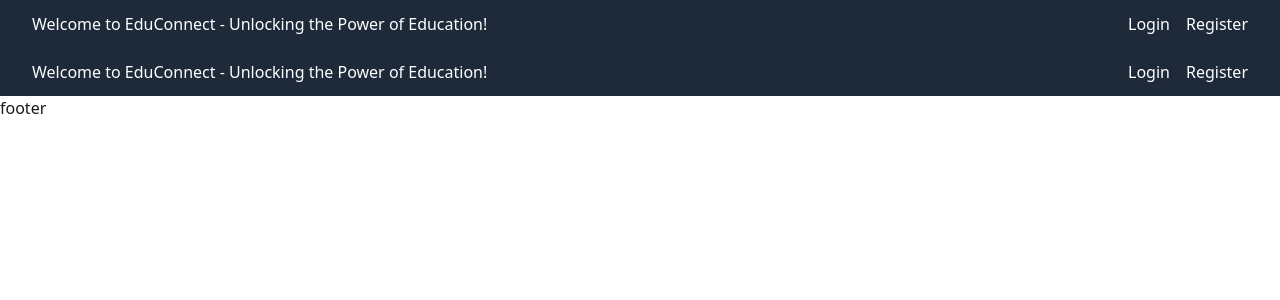
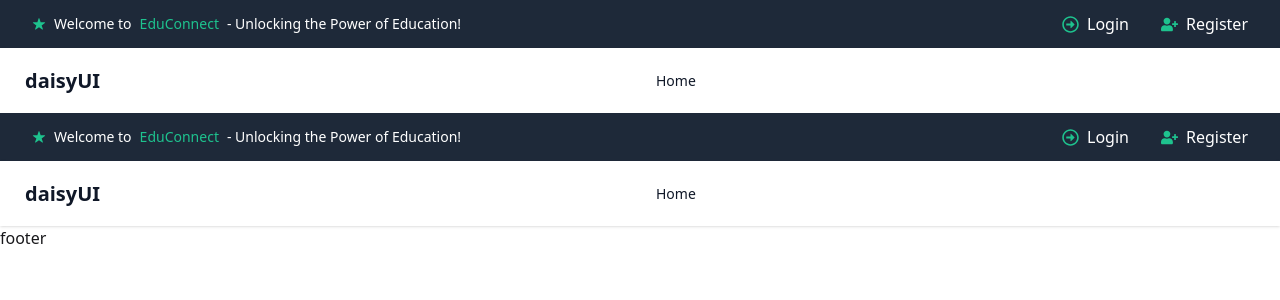
Before and after one commit to mosaraf68500/EduConnect-project, a React (Vite) app: page /header in a window 1280 px wide. Shown: the top 300 px of the page. Built offline with nearby package versions, Linux system fonts and the light colour scheme.

Commit message:
top Navbar commited

```diff
--- a/package.json
+++ b/package.json
@@ -16,18 +16,20 @@
     "react-dom": "^19.1.0",
     "react-icons": "^5.5.0",
     "react-router": "^7.6.2",
-    "router": "^2.2.0",
-    "tailwindcss": "^4.1.8"
+    "router": "^2.2.0"
   },
   "devDependencies": {
     "@eslint/js": "^9.25.0",
     "@types/react": "^19.1.2",
     "@types/react-dom": "^19.1.2",
     "@vitejs/plugin-react": "^4.4.1",
+    "autoprefixer": "^10.4.21",
     "eslint": "^9.25.0",
     "eslint-plugin-react-hooks": "^5.2.0",
     "eslint-plugin-react-refresh": "^0.4.19",
     "globals": "^16.0.0",
+    "postcss": "^8.5.4",
+    "tailwindcss": "^4.1.8",
     "vite": "^6.3.5"
   }
 }
--- a/src/pages/Header/Header.jsx
+++ b/src/pages/Header/Header.jsx
@@ -1,14 +1,16 @@
-import React from 'react';
-import TopNavbar from './TopNavbar';
-import Navbar from './Navbar';
+import React from "react";
+import TopNavbar from "./TopNavbar";
+import Navbar from "./Navbar";
 
 const Header = () => {
-    return (
-        <div className=' text-white '>
-            <TopNavbar></TopNavbar>
-            <Navbar></Navbar>
-        </div>
-    );
+  return (
+    <div className=" text-white ">
+      <div className="lg:block sm:hidden">
+        <TopNavbar></TopNavbar>
+      </div>
+      <Navbar></Navbar>
+    </div>
+  );
 };
 
 export default Header;
--- a/src/pages/Header/Navbar.jsx
+++ b/src/pages/Header/Navbar.jsx
@@ -1,11 +1,83 @@
-import React from 'react';
+import React from "react";
+import { NavLink } from "react-router";
 
 const Navbar = () => {
-    return (
-        <div>
+  const links = (
+    <>
+      <li>
+        <NavLink to="/">Home</NavLink>
+      </li>
 
+      {/* {user && (
+        <>
+          <li>
+            <NavLink to="/addjob">Add Job</NavLink>
+          </li>
+          <li>
+            <NavLink to="/myPostedJobs">My Posted Jobs</NavLink>
+          </li>
+        </>
+      )} */}
+    </>
+  );
+  return (
+    <div className="navbar bg-base-100 shadow-sm text-gray-900">
+      {/* Navbar Start (Mobile Menu + Logo) */}
+      <div className="navbar-start">
+        {/* Dropdown for Mobile */}
+        <div className="dropdown">
+          <div tabIndex={0} role="button" className="btn btn-ghost lg:hidden">
+            <svg
+              xmlns="http://www.w3.org/2000/svg"
+              className="h-5 w-5"
+              fill="none"
+              viewBox="0 0 24 24"
+              stroke="currentColor"
+            >
+              <path
+                strokeLinecap="round"
+                strokeLinejoin="round"
+                strokeWidth="2"
+                d="M4 6h16M4 12h8m-8 6h16"
+              />
+            </svg>
+          </div>
+          <ul
+            tabIndex={0}
+            className="menu menu-sm dropdown-content bg-base-100 rounded-box z-10 mt-3 p-2 shadow"
+          >
+            {links}
+          </ul>
         </div>
-    );
+
+        {/* Logo */}
+        <a className="btn btn-ghost text-xl">daisyUI</a>
+      </div>
+
+      {/* Navbar Center (For Desktop) */}
+      <div className="navbar-center hidden lg:flex">
+        <ul className="menu menu-horizontal px-1">{links}</ul>
+      </div>
+
+      {/* Navbar End (Auth Buttons) */}
+      {/* <div className="navbar-end gap-3">
+        {user ? (
+          <button onClick={signOut} className="btn">
+            Sign Out
+          </button>
+        ) : (
+          <>
+            <NavLink className="btn" to="/register">
+              Register
+            </NavLink>
+            <NavLink className="btn" to="/signIn">
+              Sign In
+            </NavLink>
+          </>
+        )}
+      </div> */}
+    </div>
+  );
 };
 
 export default Navbar;
--- a/src/pages/Header/TopNavbar.jsx
+++ b/src/pages/Header/TopNavbar.jsx
@@ -1,19 +1,52 @@
-import React from 'react';
+import React, { useState } from "react";
+import { FaRegArrowAltCircleRight, FaUserPlus, FaBars } from "react-icons/fa";
+import { IoIosStar } from "react-icons/io";
 
 const TopNavbar = () => {
+  const [isOpen, setIsOpen] = useState(false);
+
   return (
-        <div className='flex justify-between items-center  bg-gray-800 py-3 px-8'>
-            <div>
-                <p>Welcome to <span>EduConnect </span>- Unlocking the Power of Education!</p>
+    <div className="bg-gray-800 py-3 px-4 sm:px-8 text-white relative">
+      <div className="flex justify-between items-center">
+        {/* Desktop Welcome */}
+        <div className="hidden sm:flex items-center gap-2 text-sm">
+          <IoIosStar className="text-[#1EC28E]" />
+          Welcome to <span className="text-[#1EC28E]">EduConnect</span> - Unlocking the Power of Education!
         </div>
-            <div className='flex gap-4'>
-                <div>
-                    <button className=''>Login</button>
+
+        {/* Desktop Login/Register */}
+        <div className="hidden sm:flex gap-8">
+          <button className="flex items-center gap-2 cursor-pointer">
+            <FaRegArrowAltCircleRight size={17} className="text-[#1EC28E]" />
+            Login
+          </button>
+          <button className="flex items-center gap-2 cursor-pointer">
+            <FaUserPlus size={17} className="text-[#1EC28E]" />
+            Register
+          </button>
         </div>
-                <div>
-                    <button className=''>Register</button>
+
+        {/* Mobile Hamburger */}
+        <div className="sm:hidden">
+          <button onClick={() => setIsOpen(!isOpen)}>
+            <FaBars size={22} className="text-[#1EC28E]" />
+          </button>
         </div>
       </div>
+
+      {/* Mobile Dropdown */}
+      {isOpen && (
+        <div className="absolute left-0 top-12 bg-black w-40 rounded shadow-md z-50">
+          <button className="w-full text-left px-4 py-2 hover:bg-gray-700 flex items-center gap-2">
+            <FaRegArrowAltCircleRight size={16} className="text-[#1EC28E]" />
+            Login
+          </button>
+          <button className="w-full text-left px-4 py-2 hover:bg-gray-700 flex items-center gap-2">
+            <FaUserPlus size={16} className="text-[#1EC28E]" />
+            Register
+          </button>
+        </div>
+      )}
     </div>
   );
 };
```
Also changed, not shown: src/index.css (line endings or trailing spaces), 1 other file (tests, documents, lock files or other folders). Lines whose indentation alone changed are shown as unchanged.
